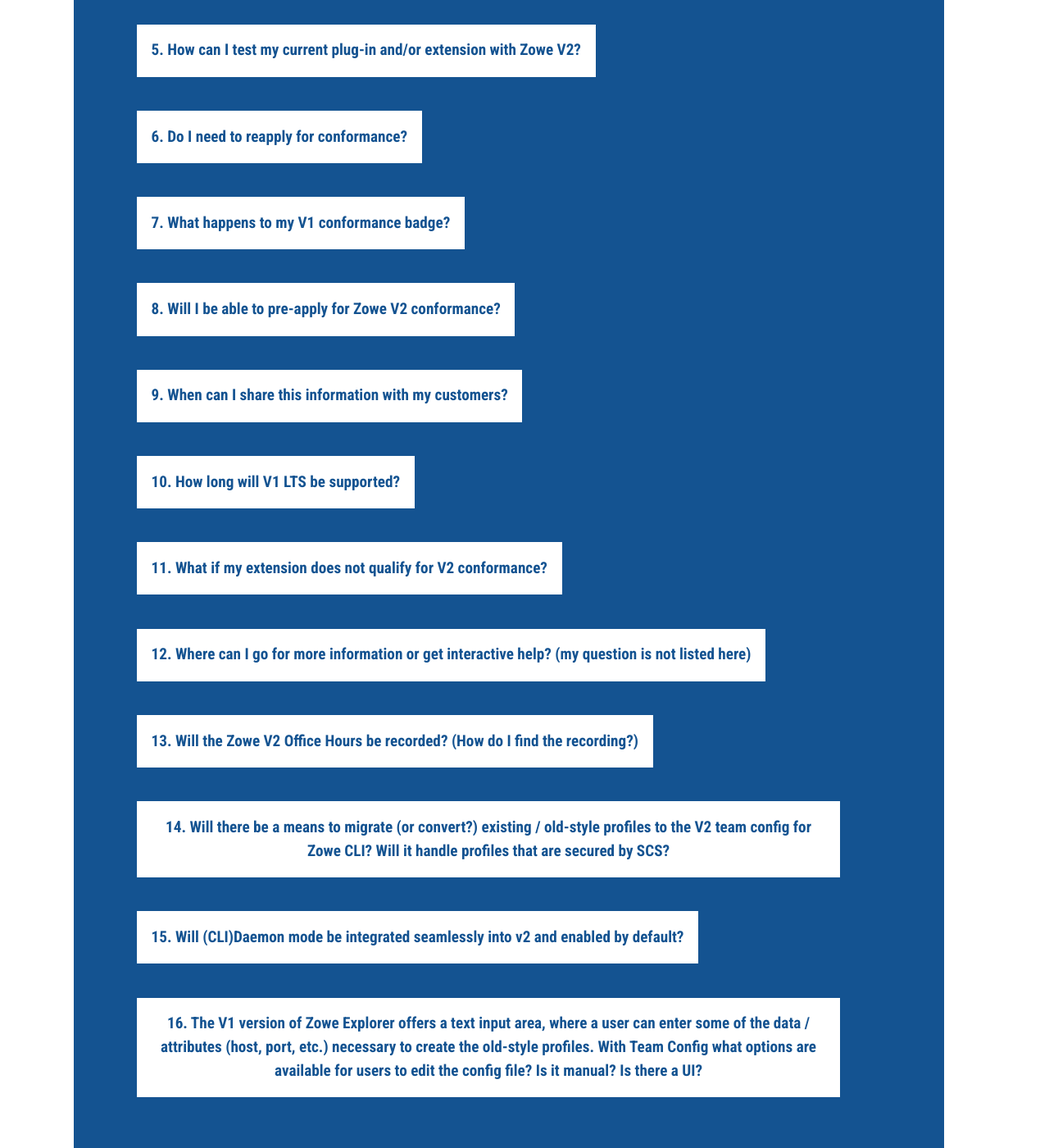
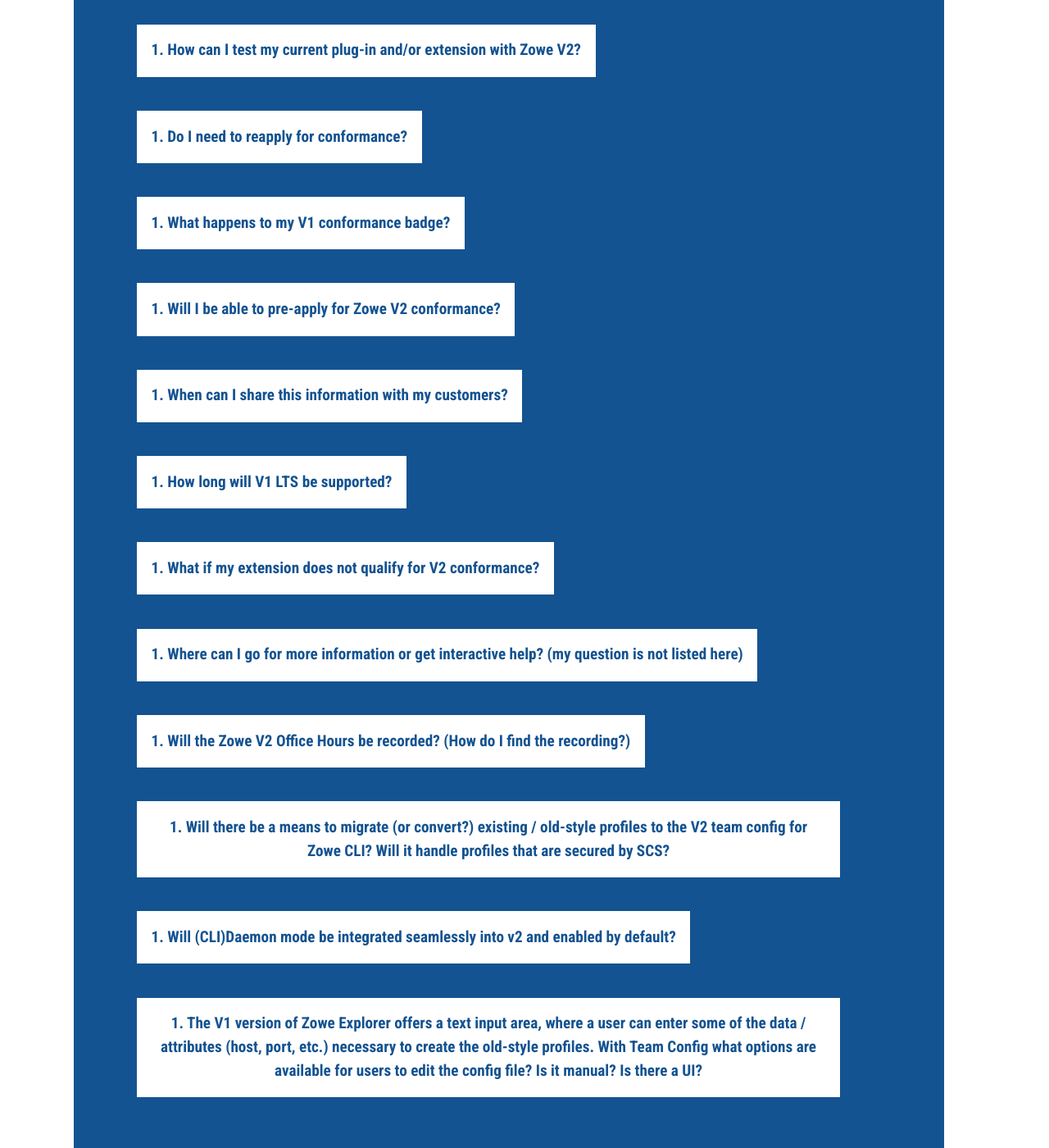
Before and after one commit to zowe/zowe.github.io, a Jekyll site: the page built from vNext.md, in a window 1280 px wide and 1400 px high, scrolled down 7132 px. Shown: the whole window at 82% size. Built offline with Jekyll 4.4.1, drawn with Linux system fonts in a browser that asks for light colours; our own code applies the rules of GitHub Pages for plain Markdown files.

Commit message:
Fix the links
Signed-off-by: Jakub Balhar <jakub.balhar@broadcom.net>

```diff
--- a/vNext.md
+++ b/vNext.md
@@ -425,28 +425,28 @@
     <button onclick="toggle('question-4')" class="w3-button w3-block w3-left-align">
     4. What if my extension does not work with Zowe V2?</button>
     <div id="question-4" class="w3-container faq-hide">
-      <p>&nbsp;&nbsp;&nbsp;See the recommendations in the <a href="#coming-changes">Coming changes (For Users)</a> section at <a href="/vNext">Zowe.org/vNext</a>.</p>
+      <p>&nbsp;&nbsp;&nbsp;See the recommendations in the <a href="#coming-changes">Coming changes</a> section at <a href="/vNext">Zowe.org/vNext</a>.</p>
     </div>
     </div>
     <div>
     <button onclick="toggle('question-5')" class="w3-button w3-block w3-left-align">
-    5. How can I test my current plug-in and/or extension with Zowe V2?</button>
+    1. How can I test my current plug-in and/or extension with Zowe V2?</button>
     <div id="question-5" class="w3-container faq-hide">
-      <p>&nbsp;&nbsp;&nbsp;Obtain the pre-GA Zowe V2 release; for details see the pre-GA Download Availability section at
-      <a href="/vNext#download-availability">Zowe.org/vNext#download-availability</a>.</p>
+      <p>&nbsp;&nbsp;&nbsp;Obtain the pre-GA Zowe V2 release; for details see the pre-GA <a href="#download-availability">Download Availability</a> section at
+      <a href="/vNext">Zowe.org/vNext</a>.</p>
     </div>
     </div>
     <div>
     <button onclick="toggle('question-6')" class="w3-button w3-block w3-left-align">
-    6. Do I need to reapply for conformance?</button>
+    1. Do I need to reapply for conformance?</button>
     <div id="question-6" class="w3-container faq-hide">
       <p>&nbsp;&nbsp;&nbsp;YES, we expect the Zowe V2 Conformance program to be available in early Feb 2022. We will
-      announce when extenders can pre-apply in the LATEST ANNOUNCEMENTS section at <a href="/vNext">Zowe.org/vNext</a>.</p>
+      announce when extenders can pre-apply in the <a href="latest-announcements">LATEST ANNOUNCEMENTS</a> section at <a href="vNext.html">Zowe.org/vNext</a>.</p>
     </div>
     </div>
     <div>
     <button onclick="toggle('question-7')" class="w3-button w3-block w3-left-align">
-    7. What happens to my V1 conformance badge?</button>
+    1. What happens to my V1 conformance badge?</button>
     <div id="question-7" class="w3-container faq-hide">
       <p>All Zowe V1 conformance badges will remain at the Open Mainframe Project Interactive
       Landscape; we recommend documenting a Zowe compatibility matrix to ensure clients are aware of any/all
@@ -455,22 +455,22 @@
     </div>
     <div>
     <button onclick="toggle('question-8')" class="w3-button w3-block w3-left-align">
-    8. Will I be able to pre-apply for Zowe V2 conformance?</button>
+    1. Will I be able to pre-apply for Zowe V2 conformance?</button>
     <div id="question-8" class="w3-container faq-hide">
-      <p>Yes, We will announce when extenders can pre-apply in the LATEST ANNOUNCEMENTS section at <a
+      <p>Yes, We will announce when extenders can pre-apply in the <a href="latest-announcements">LATEST ANNOUNCEMENTS</a> section at <a
         href="vNext.html">Zowe.org/vNext</a>.</p>
     </div>
     </div>
     <div>
     <button onclick="toggle('question-9')" class="w3-button w3-block w3-left-align">
-    9. When can I share this information with my customers?</button>
+    1. When can I share this information with my customers?</button>
     <div id="question-9" class="w3-container faq-hide">
       <p>&nbsp;&nbsp;&nbsp;Anytime. Zowe is an open source project managed by a transparent, open source community.</p>
     </div>
     </div>
     <div>
     <button onclick="toggle('question-10')" class="w3-button w3-block w3-left-align">
-    10. How long will V1 LTS be supported?</button>
+    1.  How long will V1 LTS be supported?</button>
     <div id="question-10" class="w3-container faq-hide">
       <p>&nbsp;&nbsp;&nbsp;The V1 LTS Maintenance timeline runs through July 2024. See RELEASE TIMELINE at <a
         href="download.html">Zowe.org/download</a>.</p>
@@ -478,7 +478,7 @@
     </div>
     <div>
     <button onclick="toggle('question-11')" class="w3-button w3-block w3-left-align">
-    11. What if my extension does not qualify for V2 conformance?</button>
+    1.  What if my extension does not qualify for V2 conformance?</button>
     <div id="question-11" class="w3-container faq-hide">
       <p>&nbsp;&nbsp;&nbsp;You have several options:</p>
       <ol>
@@ -494,7 +494,7 @@
     </div>
     <div>
     <button onclick="toggle('question-12')" class="w3-button w3-block w3-left-align">
-    12. Where can I go for more information or get interactive help? (my question is not listed here)</button>
+    1.  Where can I go for more information or get interactive help? (my question is not listed here)</button>
     <div id="question-12" class="w3-container faq-hide">
       <p>&nbsp;&nbsp;&nbsp;You have several options:</p>
       <ol>
@@ -510,7 +510,7 @@
     </div>
     <div>
     <button onclick="toggle('question-13')" class="w3-button w3-block w3-left-align">
-    13. Will the Zowe V2 Office Hours be recorded? (How do I find the recording?)</button>
+    1.  Will the Zowe V2 Office Hours be recorded? (How do I find the recording?)</button>
     <div id="question-13" class="w3-container faq-hide">
       <p>&nbsp;&nbsp;&nbsp;Yes. Recordings can be provided on request. Click on the COMMUNITY tab at <a href="https://zowe.org">Zowe.org</a>, navigate to the SLACK box
       and click #zowe-onboarding and request the recording.</p>
@@ -518,21 +518,21 @@
     </div>
     <div>
     <button onclick="toggle('question-14')" class="w3-button w3-block w3-left-align">
-    14. Will there be a means to migrate (or convert?) existing / old-style profiles to the V2 team config for Zowe CLI? Will it handle profiles that are secured by SCS?</button>
+    1.  Will there be a means to migrate (or convert?) existing / old-style profiles to the V2 team config for Zowe CLI? Will it handle profiles that are secured by SCS?</button>
     <div id="question-14" class="w3-container faq-hide">
       <p>&nbsp;&nbsp;&nbsp;Yes, we plan to introduce a "zowe config convert-profiles" command, which will be available in the v2 release.</p>
     </div>
     </div>
     <div>
     <button onclick="toggle('question-15')" class="w3-button w3-block w3-left-align">
-    15. Will (CLI)Daemon mode be integrated seamlessly into v2 and enabled by default?</button>
+    1.  Will (CLI)Daemon mode be integrated seamlessly into v2 and enabled by default?</button>
     <div id="question-15" class="w3-container faq-hide">
       <p>&nbsp;&nbsp;&nbsp;This work is still in progress-we are working on a "zowe daemon enable" command to make the daemon installation process as seamless as possible. Daemon mode will be disabled by default, the command must be run to enable it.</p>
     </div>
     </div>
     <div>
     <button onclick="toggle('question-16')" class="w3-button w3-block w3-left-align">
-    16. The V1 version of Zowe Explorer offers a text input area, where a user can enter some of the data / attributes (host, port, etc.) necessary to create the old-style profiles.  With Team Config what options are available for users to edit the config file?  Is it manual? Is there a UI?</button>
+    1.  The V1 version of Zowe Explorer offers a text input area, where a user can enter some of the data / attributes (host, port, etc.) necessary to create the old-style profiles.  With Team Config what options are available for users to edit the config file?  Is it manual? Is there a UI?</button>
     <div id="question-16" class="w3-container faq-hide">
       <p>&nbsp;&nbsp;&nbsp;The recommended approach for editing the config file is to launch it in VS Code from Zowe Explorer and make modifications there. The designated user responsible for creating and maintaining the config (we recommend a team lead or Administrator) will be able to leverage the built-in “intellisense” when editing the file. <i>Note: <b>Team Config fundamentally changes the paradigm on profile creation & management.</b> Prior to Team Config, <b>all users</b> were required to understand, create, test, trouble-shoot, and manage their own profiles. Team Config was designed to scale all of these tasks back, remove the burden from individual users and centralize it. Once the config is distributed most users should not need to make any significant edits.</i></p>
       <p>&nbsp;&nbsp;&nbsp;Join the discussion on this topic here: <a href="https://github.com/zowe/vscode-extension-for-zowe/discussions/1535">https://github.com/zowe/vscode-extension-for-zowe/discussions/1535</a></p>
```
